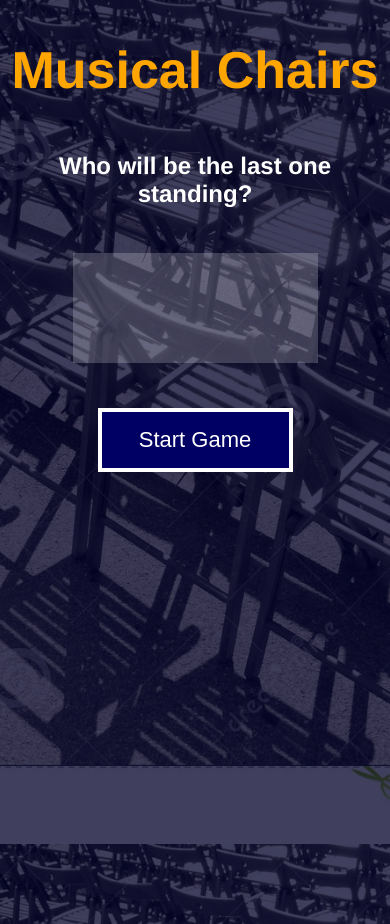
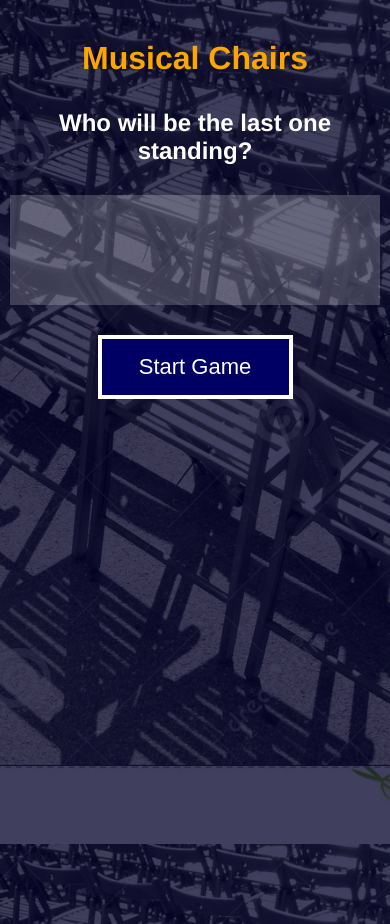
Before and after one commit to philbirnie/MusicalChairs, a plain HTML site: page index.html in a window 390 px wide. Drawn offline with nearby package versions, Linux system fonts and the light colour scheme.

Commit message:
Add title tag; make responsive.

```diff
--- a/index.html
+++ b/index.html
@@ -1,6 +1,8 @@
 <!doctype html>
 <html ng-app="chairs">
 <head>
+	<title>Musical Chairs</title>
+	<meta name="viewport" content="width=device-width, initial-scale=1">
 	<link href='https://fonts.googleapis.com/css?family=Arimo:400,700' rel='stylesheet' type='text/css'>
 	<link rel="stylesheet" href="styles.css">
 	<script src="https://ajax.googleapis.com/ajax/libs/angularjs/1.4.7/angular.min.js"></script>
--- a/styles.scss
+++ b/styles.scss
@@ -15,7 +15,7 @@ body {
 }
 
 main {
-  padding: 40px 0;
+  padding: 40px 10px;
   min-height: 100vh;
   background: rgba(0,0,40, 0.75);
 }
@@ -35,18 +35,24 @@ main {
 }
 
 h1 {
-  font-size: 52px;
+  font-size: 32px;
+  @media(min-width: 700px) {
+    font-size: 52px;
+  }
   font-weight:700;
   color: orange;
   margin-bottom:1.0em;
 }
 
 h3 {
-  width: 50vw;
+  min-width: 50vw;
   padding: 25px;
   min-height:60px;
   color: orangered;
-  font-size: 45px;
+  font-size: 30px;
+  @media(min-width: 700px) {
+    font-size: 45px;
+  }
   line-height:60px;
   font-weight:700;
   margin: 1.0em auto;
```
Also changed, not shown: styles.css, 1 other file.
